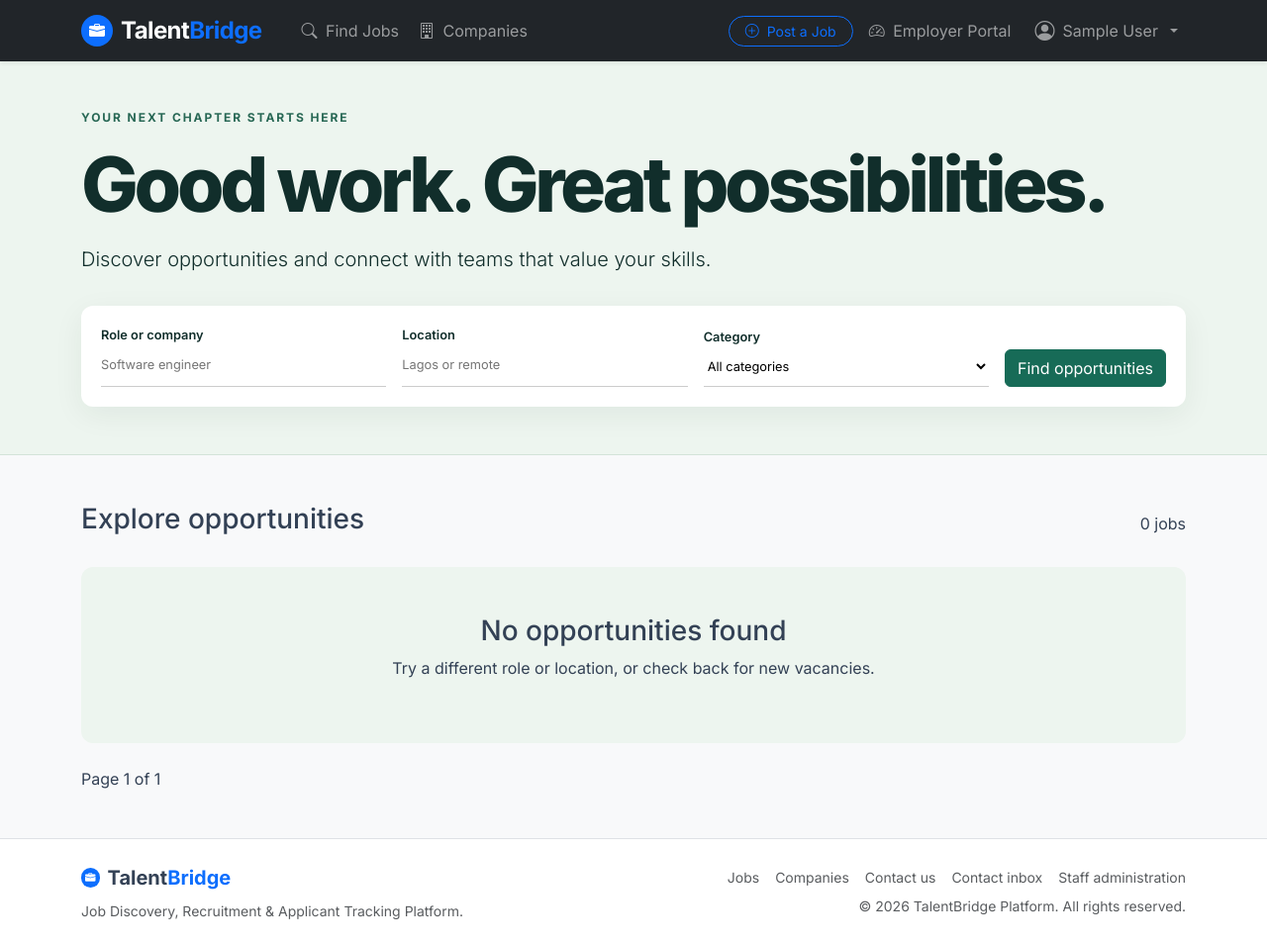
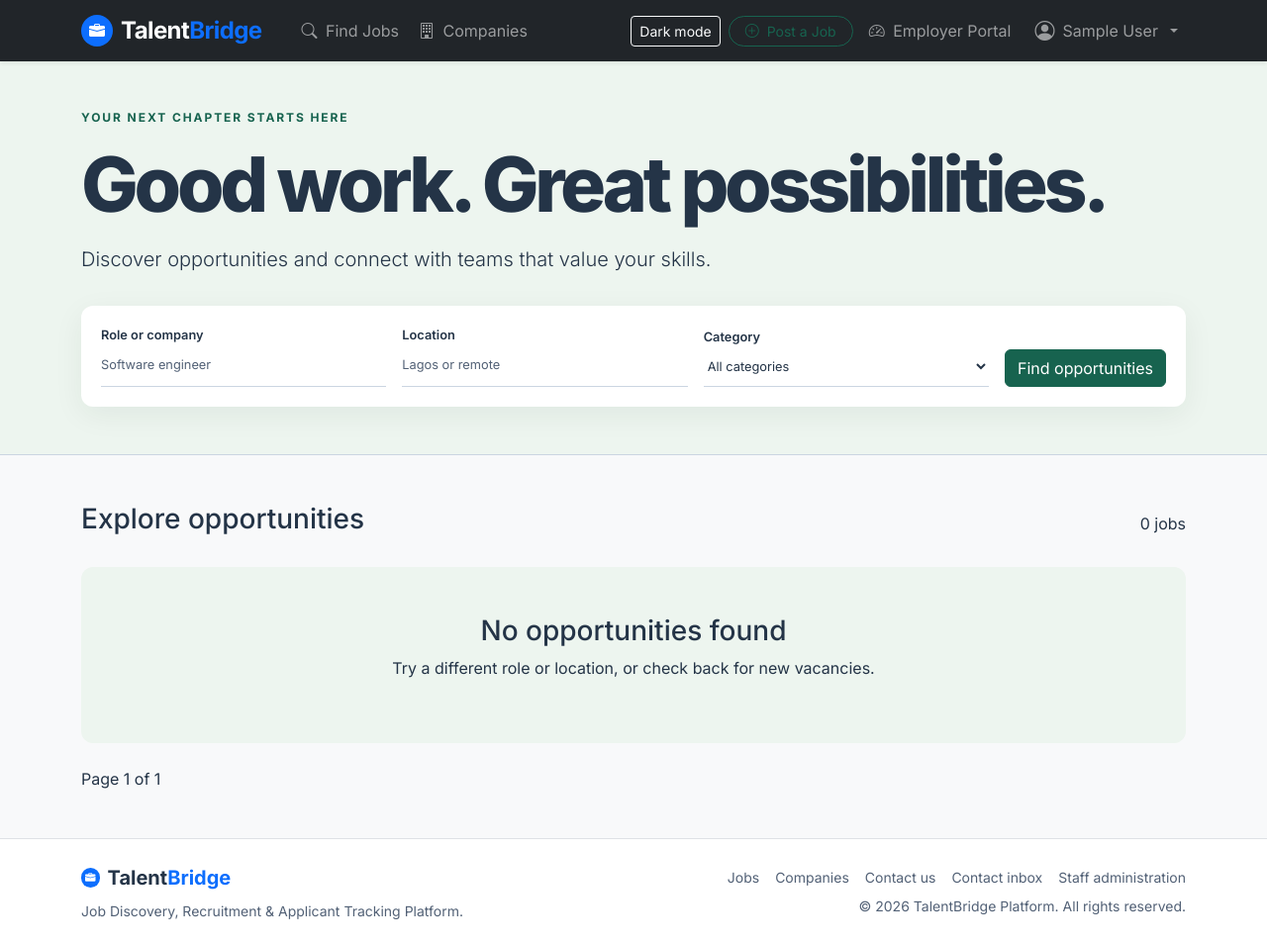
Before and after one commit to donfitex/talent-bridge, a Django app: page / in a window 1280 px wide. Shown: the whole page at 99% size. Run offline with Django 5.2, Linux system fonts and the light colour scheme; the visitor is signed in with stand-in values (Sample User, id 1); data comes from the database, SQL or seed files in the repository; data that the repository does not hold is empty; parts of the project's set-up code (start-up, migrations or seed data) failed here and were passed over; some libraries are stand-ins or nearby versions.

Commit message:
feat(ui): add persistent dark mode and correct sitewide text contrast

```diff
--- a/static/css/styles.css
+++ b/static/css/styles.css
@@ -94,3 +94,56 @@ body {
 .btn-primary { background: #176b57; border-color: #176b57; }
 .btn-primary:hover { background: #104b3d; border-color: #104b3d; }
 @media(max-width:760px) { .detail-grid { grid-template-columns: 1fr; } .search-bar { display: grid; } }
+
+/* Shared light/dark surfaces and contrast. Keep button labels separate from link colors. */
+:root, [data-bs-theme="light"] {
+    color-scheme: light;
+    --tb-page: #f8fafc; --tb-surface: #ffffff; --tb-text: #243447;
+    --tb-muted: #526176; --tb-border: #cbd5e1; --tb-tint: #edf5ef;
+    --tb-link: #17634f; --tb-danger: #b42335;
+    --bs-body-color: var(--tb-text); --bs-body-bg: var(--tb-page);
+}
+[data-bs-theme="dark"] {
+    color-scheme: dark;
+    --tb-page: #111827; --tb-surface: #1e293b; --tb-text: #f1f5f9;
+    --tb-muted: #b8c5d6; --tb-border: #526176; --tb-tint: #243d36;
+    --tb-link: #8de2c4; --tb-danger: #ff9baa;
+    --bs-body-color: var(--tb-text); --bs-body-bg: var(--tb-page);
+    --bs-secondary-color: var(--tb-muted); --bs-border-color: var(--tb-border);
+    --bs-link-color: var(--tb-link); --bs-link-hover-color: #c4f6e5;
+}
+body { background: var(--tb-page) !important; color: var(--tb-text); }
+.card, .job-card, .search-bar, footer.bg-white, .table.bg-white {
+    background-color: var(--tb-surface) !important; color: var(--tb-text); border-color: var(--tb-border);
+}
+.hero, .empty-state { background: var(--tb-tint); color: var(--tb-text); border-color: var(--tb-border); }
+.text-muted, .helptext { color: var(--tb-muted) !important; }
+.eyebrow, .job-card a:not(.btn), .company-monogram { color: var(--tb-link); }
+.company-monogram, .tag { background: var(--tb-tint); color: var(--tb-link); }
+.job-card a:not(.btn):hover { text-decoration: underline; }
+.search-bar input, .search-bar select, .form-panel input:not([type=checkbox]),
+.form-panel select, .form-panel textarea, .job-card input:not([type=checkbox]), .job-card textarea {
+    background-color: var(--tb-surface); color: var(--tb-text); border-color: var(--tb-border);
+}
+input::placeholder, textarea::placeholder { color: var(--tb-muted); opacity: 1; }
+input[type=file]::file-selector-button { background: var(--tb-tint); color: var(--tb-text); border: 1px solid var(--tb-border); }
+.btn-primary, .job-card a.btn-primary {
+    --bs-btn-bg: #17634f; --bs-btn-border-color: #17634f;
+    --bs-btn-hover-bg: #104b3d; --bs-btn-hover-border-color: #104b3d;
+    --bs-btn-active-bg: #104b3d; --bs-btn-active-border-color: #104b3d;
+    background-color: #17634f; border-color: #17634f; color: #ffffff !important;
+}
+.btn-primary:hover, .btn-primary:focus-visible { background-color: #104b3d; border-color: #104b3d; }
+.btn-outline-primary, .job-card a.btn-outline-primary {
+    color: var(--tb-link); border-color: var(--tb-link);
+    --bs-btn-hover-bg: #17634f; --bs-btn-hover-border-color: #17634f;
+    --bs-btn-hover-color: #ffffff; --bs-btn-active-bg: #17634f;
+}
+.btn-outline-primary:hover, .job-card a.btn-outline-primary:hover { color: #ffffff; background: #17634f; }
+.text-danger, .errorlist { color: var(--tb-danger) !important; }
+.table { --bs-table-color: var(--tb-text); --bs-table-bg: var(--tb-surface); --bs-table-border-color: var(--tb-border); }
+a:focus-visible, button:focus-visible, input:focus-visible, select:focus-visible, textarea:focus-visible, summary:focus-visible {
+    outline: 3px solid #b77900; outline-offset: 3px;
+}
+[data-bs-theme="dark"] :focus-visible { outline-color: #facc15; }
+@media (prefers-reduced-motion: reduce) { .card-hover, .skeleton { transition: none; animation: none; } }
--- a/static/js/main.js
+++ b/static/js/main.js
@@ -2,6 +2,29 @@
  * TalentBridge Front-End Interactions
  */
 document.addEventListener('DOMContentLoaded', () => {
+    const themeButton = document.getElementById('theme-toggle');
+    const themeMedia = window.matchMedia('(prefers-color-scheme: dark)');
+    const applyTheme = theme => {
+        document.documentElement.dataset.bsTheme = theme;
+        if (themeButton) {
+            themeButton.textContent = theme === 'dark' ? 'Light mode' : 'Dark mode';
+            themeButton.setAttribute('aria-pressed', String(theme === 'dark'));
+            themeButton.setAttribute('aria-label', `Switch to ${theme === 'dark' ? 'light' : 'dark'} mode`);
+        }
+    };
+    applyTheme(document.documentElement.dataset.bsTheme || 'light');
+    themeButton?.addEventListener('click', () => {
+        const theme = document.documentElement.dataset.bsTheme === 'dark' ? 'light' : 'dark';
+        applyTheme(theme);
+        try { localStorage.setItem('talentbridge-theme', theme); } catch {}
+    });
+    themeMedia.addEventListener('change', event => {
+        let saved; try { saved = localStorage.getItem('talentbridge-theme'); } catch {}
+        if (!saved) applyTheme(event.matches ? 'dark' : 'light');
+    });
+    window.addEventListener('storage', event => {
+        if (event.key === 'talentbridge-theme') applyTheme(event.newValue || (themeMedia.matches ? 'dark' : 'light'));
+    });
     // Configure HTMX with CSRF token from document cookies or headers
     document.body.addEventListener('htmx:configRequest', (event) => {
         const getCookie = (name) => {
--- a/templates/base.html
+++ b/templates/base.html
@@ -1,12 +1,15 @@
 {% load static %}
 <!DOCTYPE html>
-<html lang="en">
+<html lang="en" data-bs-theme="light">
 <head>
     <meta charset="UTF-8">
     <meta name="viewport" content="width=device-width, initial-scale=1.0">
     <meta name="description" content="TalentBridge - Job Discovery, Recruitment & Applicant Tracking Platform">
     <title>{% block title %}TalentBridge | Job Discovery & Recruitment{% endblock %}</title>
 
+    <script>
+    (()=>{let theme;try{theme=localStorage.getItem('talentbridge-theme');}catch{}if(!['light','dark'].includes(theme))theme=window.matchMedia('(prefers-color-scheme: dark)').matches?'dark':'light';document.documentElement.dataset.bsTheme=theme;})();
+    </script>
     <!-- Bootstrap 5.3 CSS -->
     <link href="https://cdn.jsdelivr.net/npm/bootstrap@5.3.3/dist/css/bootstrap.min.css" rel="stylesheet" integrity="sha384-QWTKZyjpPEjISv5WaRU9OFeRpok6YctnYmDr5pNlyT2bRjXh0JMhjY6hW+ALEwIH" crossorigin="anonymous">
     <!-- Bootstrap Icons -->
--- a/templates/includes/navbar.html
+++ b/templates/includes/navbar.html
@@ -20,6 +20,7 @@
             </ul>
 
             <ul class="navbar-nav ms-auto align-items-lg-center gap-2">
+                <li class="nav-item"><button id="theme-toggle" class="btn btn-outline-light btn-sm" type="button" aria-label="Switch color theme" aria-pressed="false">Dark mode</button></li>
                 {% if user.is_authenticated %}
                     {% if user.is_employer or user.is_recruiter or user.is_admin_user %}
                         <li class="nav-item">
```
